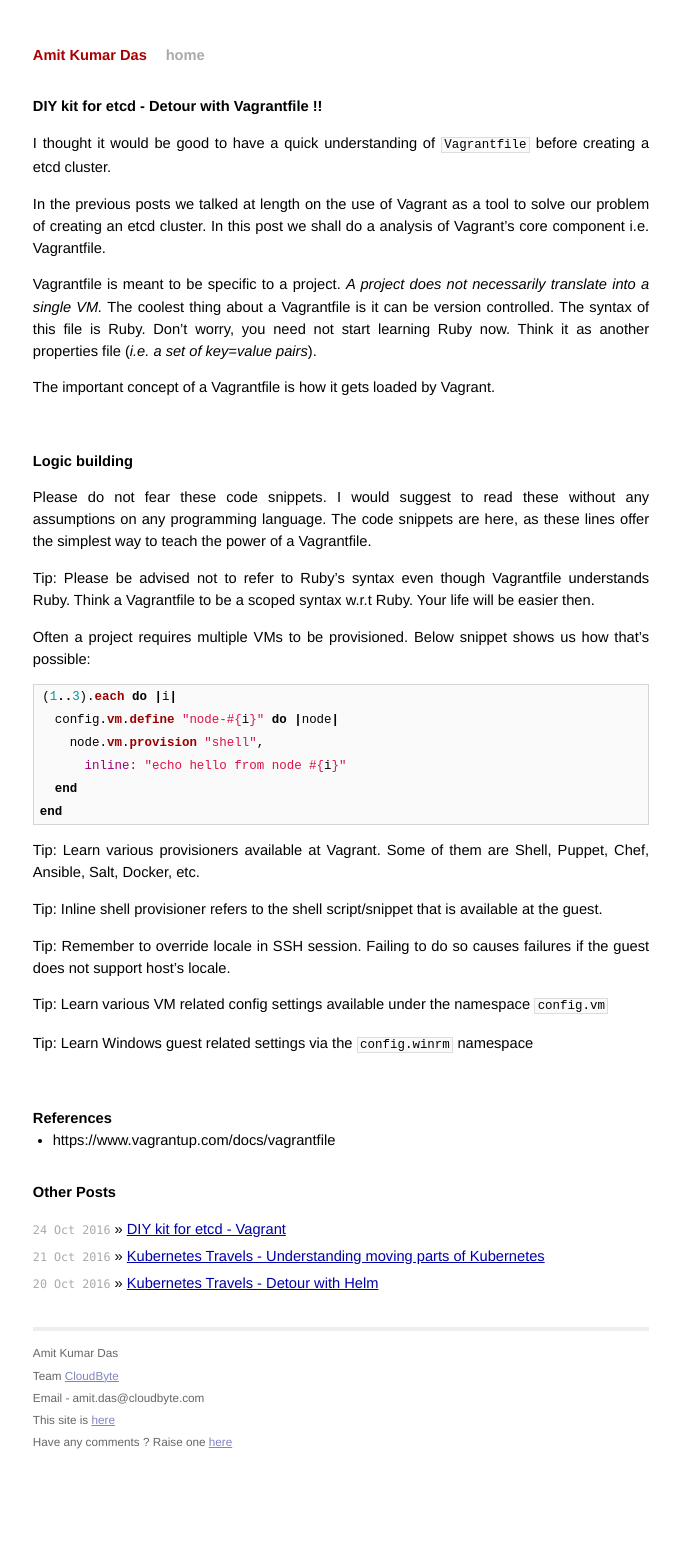
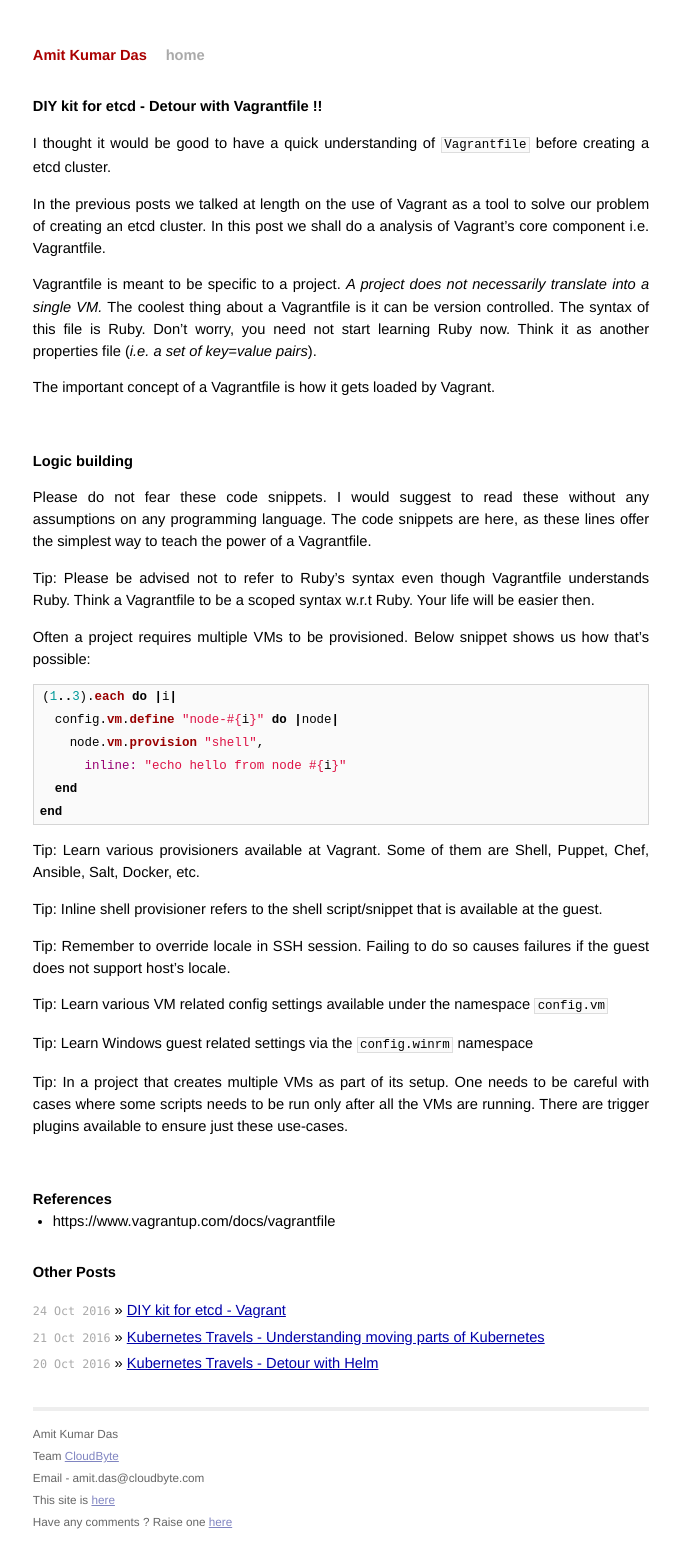
Before and after one commit to AmitKumarDas/amitkumardas.github.io, a Jekyll site: the page built from _posts/2016-10-25-diy-kit-for-etcd-detour-with-vagrantfile.md, in a window 1280 px wide. Shown: the whole page, without its empty margins (299-980 px from the left). Built offline with Jekyll 4.4.1, drawn with Linux system fonts in a browser that asks for light colours; before the commit the page ends 1464 px from its top, so only the background shows below that.

Commit message:
Update 2016-10-25-diy-kit-for-etcd-detour-with-vagrantfile.md

```diff
--- a/_posts/2016-10-25-diy-kit-for-etcd-detour-with-vagrantfile.md
+++ b/_posts/2016-10-25-diy-kit-for-etcd-detour-with-vagrantfile.md
@@ -50,6 +50,10 @@ does not support host's locale.
 
 > Tip: Learn Windows guest related settings via the `config.winrm` namespace
 
+> Tip: In a project that creates multiple VMs as part of its setup. One needs to be careful with cases
+where some scripts needs to be run only after all the VMs are running. There are trigger plugins
+available to ensure just these use-cases.
+
 <br />
 
 ## References
```
